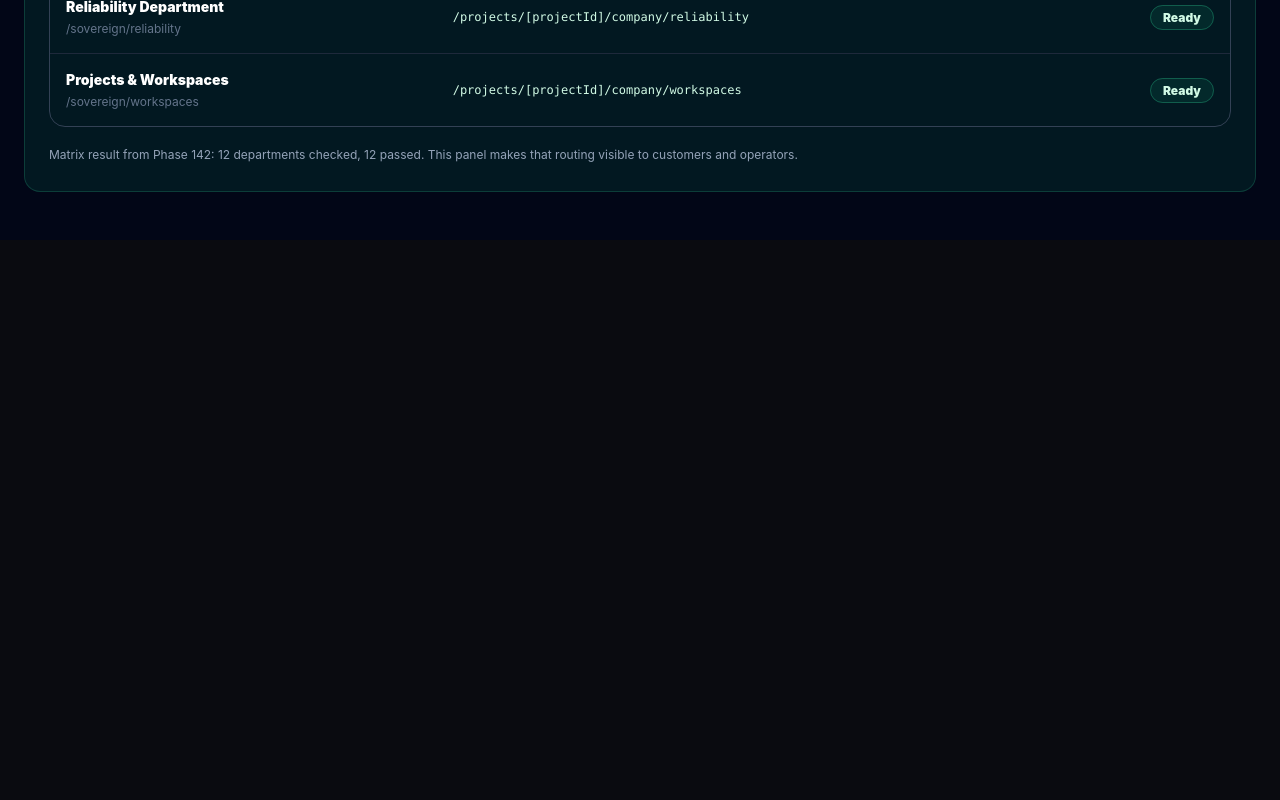
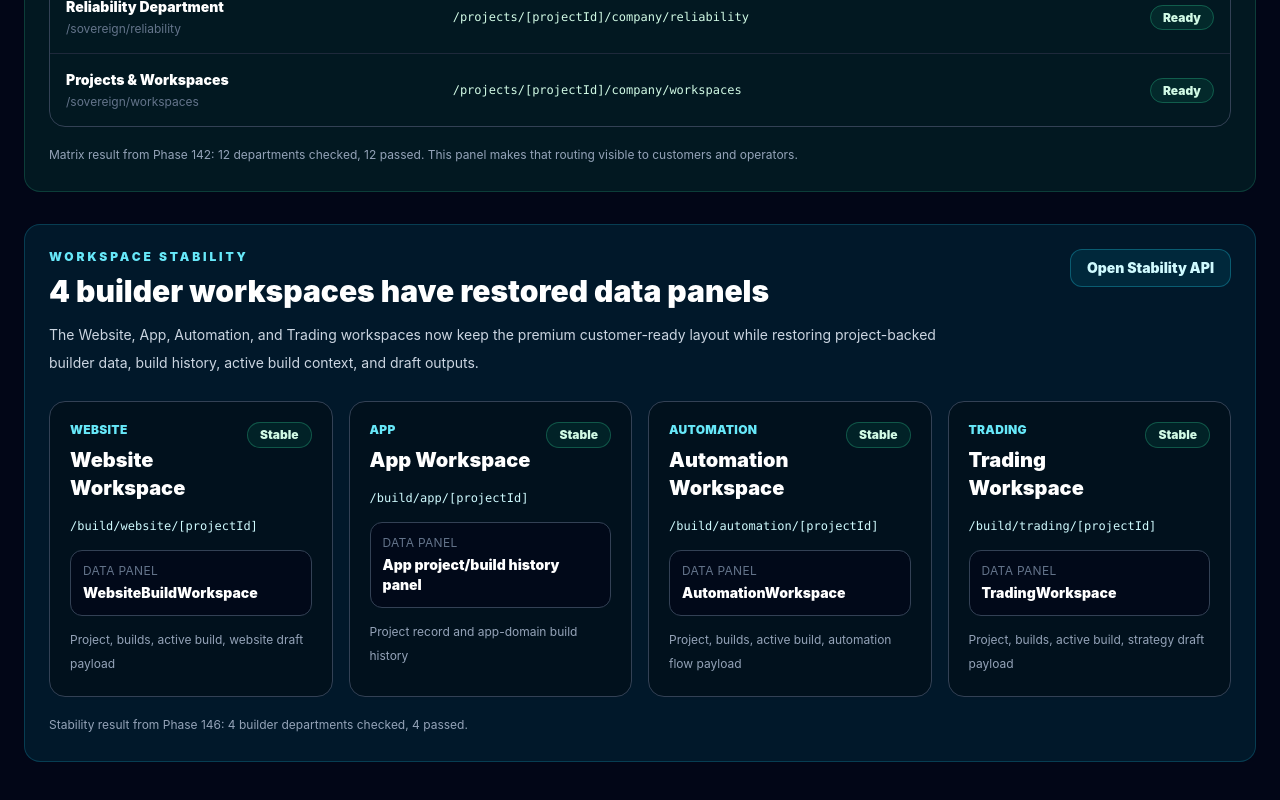
Before and after one commit to pbtransportcom-droid/omegacrownai-dashboard, a Next.js app in the folder omegacrownai-dashboard/: page /build in a window 1280 px wide. Shown: the part 2745-3545 px from the top of the page. Before the commit the page ends 2985 px from the top, so only its background shows below. Built offline with nearby package versions, Linux system fonts and the light colour scheme.

Commit message:
Add Sovereign workspace stability panel

```diff
--- a/omegacrownai-dashboard/app/build/page.tsx
+++ b/omegacrownai-dashboard/app/build/page.tsx
@@ -1,3 +1,39 @@
+
+
+const workspaceStability = [
+  {
+    department: "website",
+    label: "Website Workspace",
+    route: "/build/website/[projectId]",
+    dataPanel: "WebsiteBuildWorkspace",
+    restoredData: "Project, builds, active build, website draft payload",
+    href: "/build/website/preview-project-id",
+  },
+  {
+    department: "app",
+    label: "App Workspace",
+    route: "/build/app/[projectId]",
+    dataPanel: "App project/build history panel",
+    restoredData: "Project record and app-domain build history",
+    href: "/build/app/preview-project-id",
+  },
+  {
+    department: "automation",
+    label: "Automation Workspace",
+    route: "/build/automation/[projectId]",
+    dataPanel: "AutomationWorkspace",
+    restoredData: "Project, builds, active build, automation flow payload",
+    href: "/build/automation/preview-project-id",
+  },
+  {
+    department: "trading",
+    label: "Trading Workspace",
+    route: "/build/trading/[projectId]",
+    dataPanel: "TradingWorkspace",
+    restoredData: "Project, builds, active build, strategy draft payload",
+    href: "/build/trading/preview-project-id",
+  },
+];
 
 const flowMatrix = [
   {
@@ -310,6 +346,74 @@ export default function BuildPage() {
             Matrix result from Phase 142: 12 departments checked, 12 passed. This panel makes that routing visible to customers and operators.
           </p>
         </div>
+
+        <div className="mt-8 rounded-2xl border border-cyan-400/20 bg-cyan-500/10 p-6">
+          <div className="flex flex-wrap items-start justify-between gap-4">
+            <div>
+              <p className="text-xs font-black uppercase tracking-[0.24em] text-cyan-300">
+                Workspace Stability
+              </p>
+              <h2 className="mt-2 text-3xl font-black text-white">
+                4 builder workspaces have restored data panels
+              </h2>
+              <p className="mt-3 max-w-4xl text-sm leading-7 text-slate-300">
+                The Website, App, Automation, and Trading workspaces now keep the premium customer-ready layout
+                while restoring project-backed builder data, build history, active build context, and draft outputs.
+              </p>
+            </div>
+            <a
+              href="/api/sovereign/workspace-stability"
+              className="rounded-xl border border-cyan-400/30 bg-cyan-500/10 px-4 py-2 text-sm font-black text-cyan-100 hover:bg-cyan-500/20"
+            >
+              Open Stability API
+            </a>
+          </div>
+
+          <div className="mt-6 grid gap-4 md:grid-cols-2 xl:grid-cols-4">
+            {workspaceStability.map((item) => (
+              <a
+                key={item.department}
+                href={item.href}
+                className="rounded-2xl border border-slate-700 bg-black/30 p-5 transition hover:border-cyan-300/60 hover:bg-cyan-500/10"
+              >
+                <div className="flex items-start justify-between gap-3">
+                  <div>
+                    <p className="text-xs font-black uppercase tracking-wide text-cyan-300">
+                      {item.department}
+                    </p>
+                    <h3 className="mt-2 text-xl font-black text-white">
+                      {item.label}
+                    </h3>
+                  </div>
+                  <span className="rounded-full border border-emerald-400/30 bg-emerald-500/10 px-3 py-1 text-xs font-black text-emerald-100">
+                    Stable
+                  </span>
+                </div>
+
+                <p className="mt-4 break-all font-mono text-xs text-cyan-100">
+                  {item.route}
+                </p>
+
+                <div className="mt-4 rounded-xl border border-slate-700 bg-slate-950/70 p-3">
+                  <p className="text-xs uppercase tracking-wide text-slate-500">
+                    Data Panel
+                  </p>
+                  <p className="mt-1 text-sm font-black text-white">
+                    {item.dataPanel}
+                  </p>
+                </div>
+
+                <p className="mt-3 text-xs leading-6 text-slate-400">
+                  {item.restoredData}
+                </p>
+              </a>
+            ))}
+          </div>
+
+          <p className="mt-4 text-xs leading-6 text-slate-400">
+            Stability result from Phase 146: 4 builder departments checked, 4 passed.
+          </p>
+        </div>
       </section>
     </main>
   );
```
